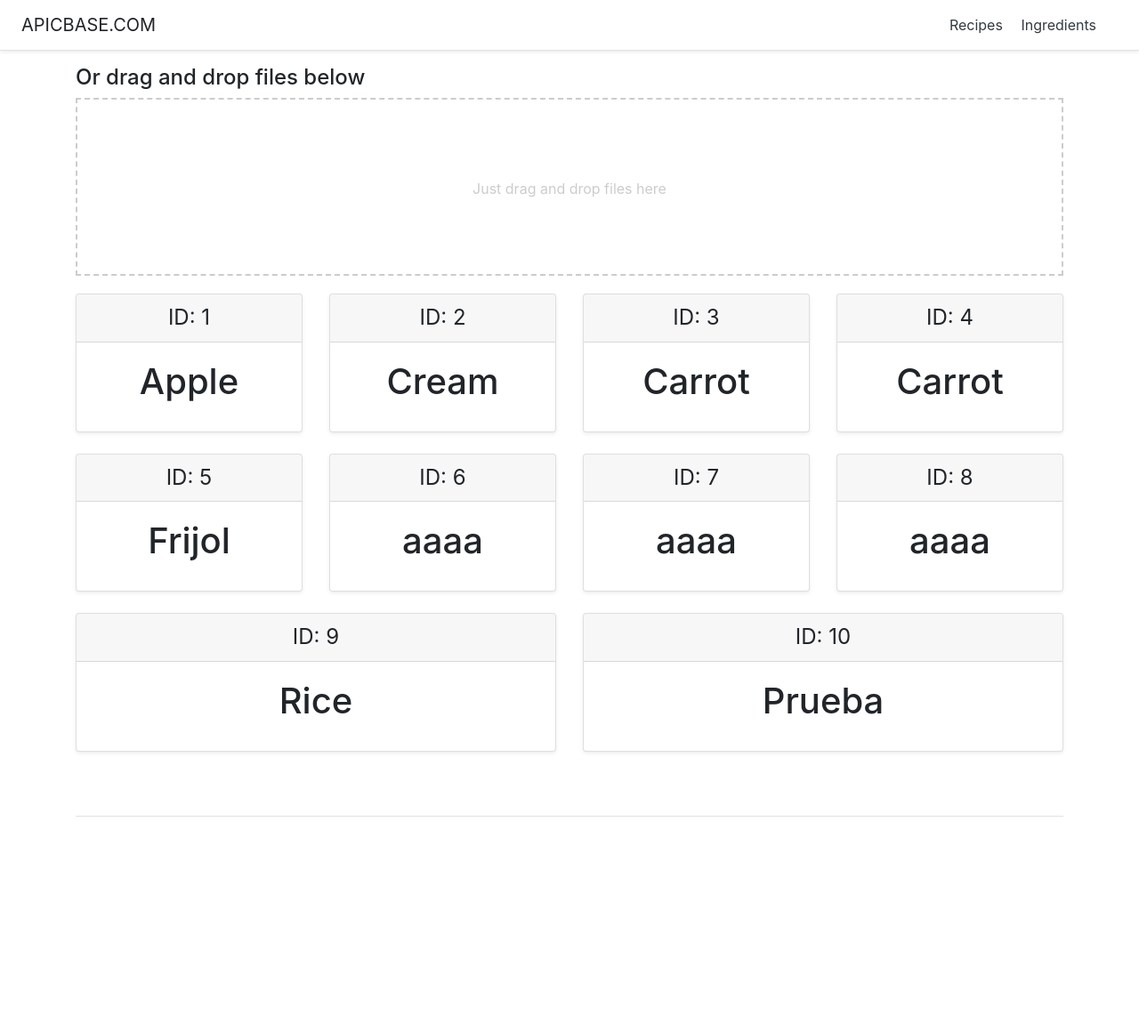
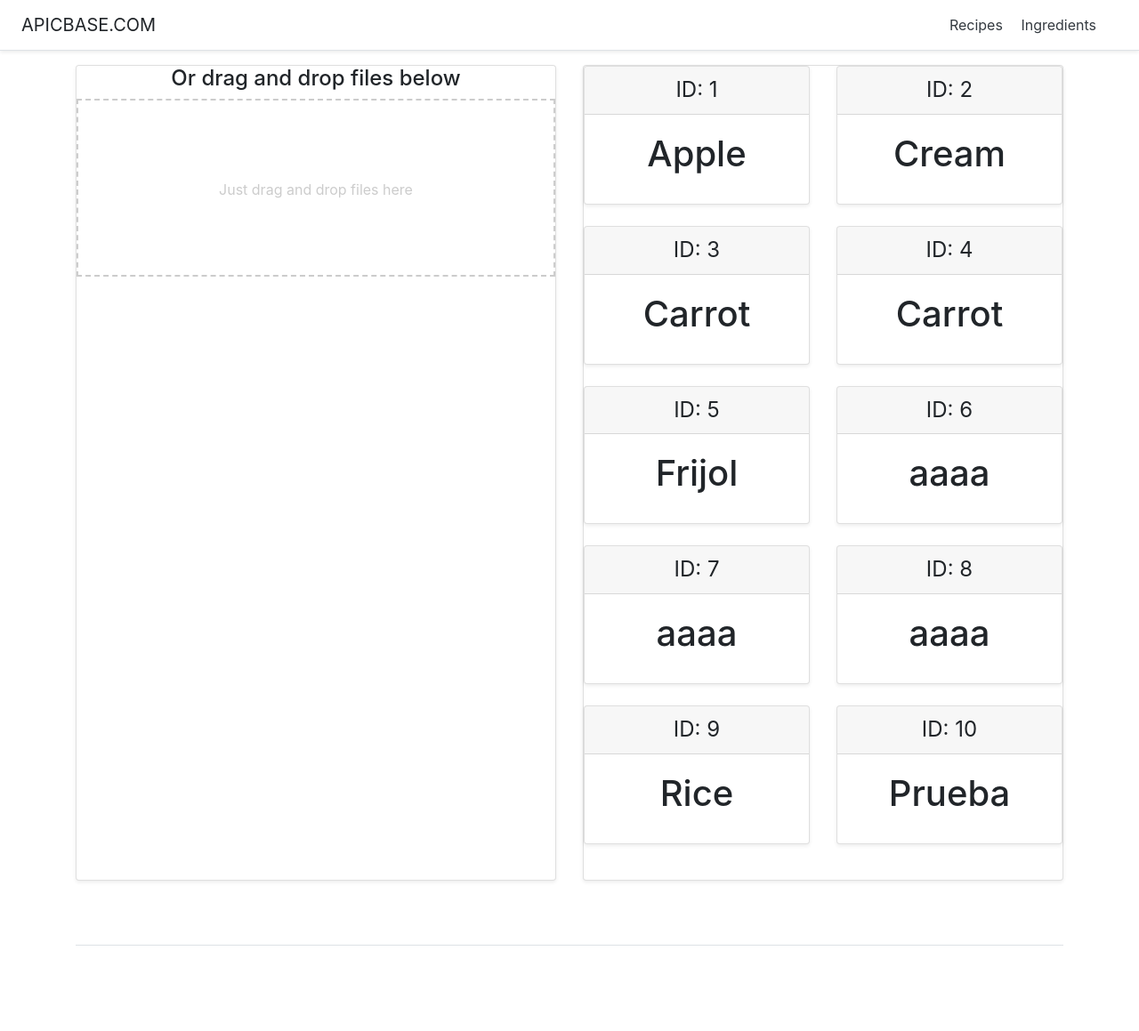
Before and after one commit to ardilafabian/Recipe-Manager-Application, a Django app: page /recipeManager/add/ in a window 1280 px wide. Shown: the whole page at 89% size. Before the commit the page ends 918 px from the top, so only its background shows below. Run offline with Django 3.2, Linux system fonts and the light colour scheme; data comes from the database, SQL or seed files in the repository; some libraries are stand-ins or nearby versions.

Commit message:
Organize view

```diff
--- a/recipeManager/templates/recipeManager/addRecipe.html
+++ b/recipeManager/templates/recipeManager/addRecipe.html
@@ -1,19 +1,17 @@
 <!DOCTYPE html>
 <!-- saved from url=(0051)https://getbootstrap.com/docs/4.3/examples/pricing/ -->
-<html lang="en"><head><meta http-equiv="Content-Type" content="text/html; charset=UTF-8">
-
+<html lang="en">
+   <head>
+      <meta http-equiv="Content-Type" content="text/html; charset=UTF-8">
       <meta name="viewport" content="width=device-width, initial-scale=1, shrink-to-fit=no">
       <meta name="description" content="">
       <meta name="author" content="Mark Otto, Jacob Thornton, and Bootstrap contributors">
       <meta name="generator" content="Jekyll v3.8.5">
       <title>Recipe Manager</title>
-
       <link rel="canonical" href="https://getbootstrap.com/docs/4.3/examples/pricing/">
-
       <!-- Custom styles for this template -->
       {% load static %}
       <link href="{%static 'recipeManager/pricing.css'%}" rel="stylesheet">
-
       <style media="screen">
          /* layout.css Style */
          .upload-drop-zone {
@@ -21,7 +19,6 @@
          border-width: 2px;
          margin-bottom: 20px;
          }
-
          /* skin.css Style*/
          .upload-drop-zone {
          color: #ccc;
@@ -38,13 +35,11 @@
          cursor: move;
          }
       </style>
-
       <!-- Bootstrap core CSS -->
       {% load static %}
       <link href="{%static 'recipeManager/bootstrap.min.css'%}" rel="stylesheet">
       <script src="https://code.jquery.com/jquery-3.2.1.slim.min.js"></script>
       <script src="{% static 'recipeManager/addRecipe.js'%}"></script>
-
    </head>
    <body>
       <div class="d-flex flex-column flex-md-row align-items-center p-3 px-md-4 mb-3 bg-white border-bottom shadow-sm">
@@ -55,25 +50,24 @@
          </nav>
          <!--<a class="btn btn-outline-warning" href="https://getbootstrap.com/docs/4.3/examples/pricing/#">Add Recipe</a>-->
       </div>
-
       <div class="container">
-
-
+        <div class="card-deck mb-3 text-center">
+          <div class="card mb-4 shadow-sm">
             <h4>Or drag and drop files below</h4>
             <div ondrop="drop(event)" ondragover="allowDrop(event)" class="upload-drop-zone" id="drop-zone">
                Just drag and drop files here
             </div>
+            </div>
 
 
-
-    <div class="card-deck mb-2 text-center">
-
+            <div class="card mb-4 shadow-sm">
+              <div class="card-deck mb-3 text-center">
                 <!--<div class="card-header">
                    <h4 class="my-0 font-weight-normal">{{ recipe.name }}</h4>
                    </div>-->
                 {% if ingredients_list %}
                   {% for ingredient in ingredients_list %}
-              <div draggable="true" ondragstart="drag(event)" class="card mb-4 shadow-sm">
+                    <div id="ingredient{{ ingredient.id }}" draggable="true" ondragstart="drag(event)" class="card mb-4 shadow-sm">
                        <div class="card-header">
                           <h4 class="my-0 font-weight-normal">ID: {{ ingredient.id }}</h4>
                        </div>
@@ -90,9 +84,11 @@
                 {% endif %}
                 </div>
 
-
-  <footer class="pt-4 my-md-5 pt-md-5 border-top"></footer>
               </div>
 
 
-</body></html>
+         </div>
+         <footer class="pt-4 my-md-5 pt-md-5 border-top"></footer>
+      </div>
+   </body>
+</html>
```
Lines whose indentation alone changed are shown as unchanged.
